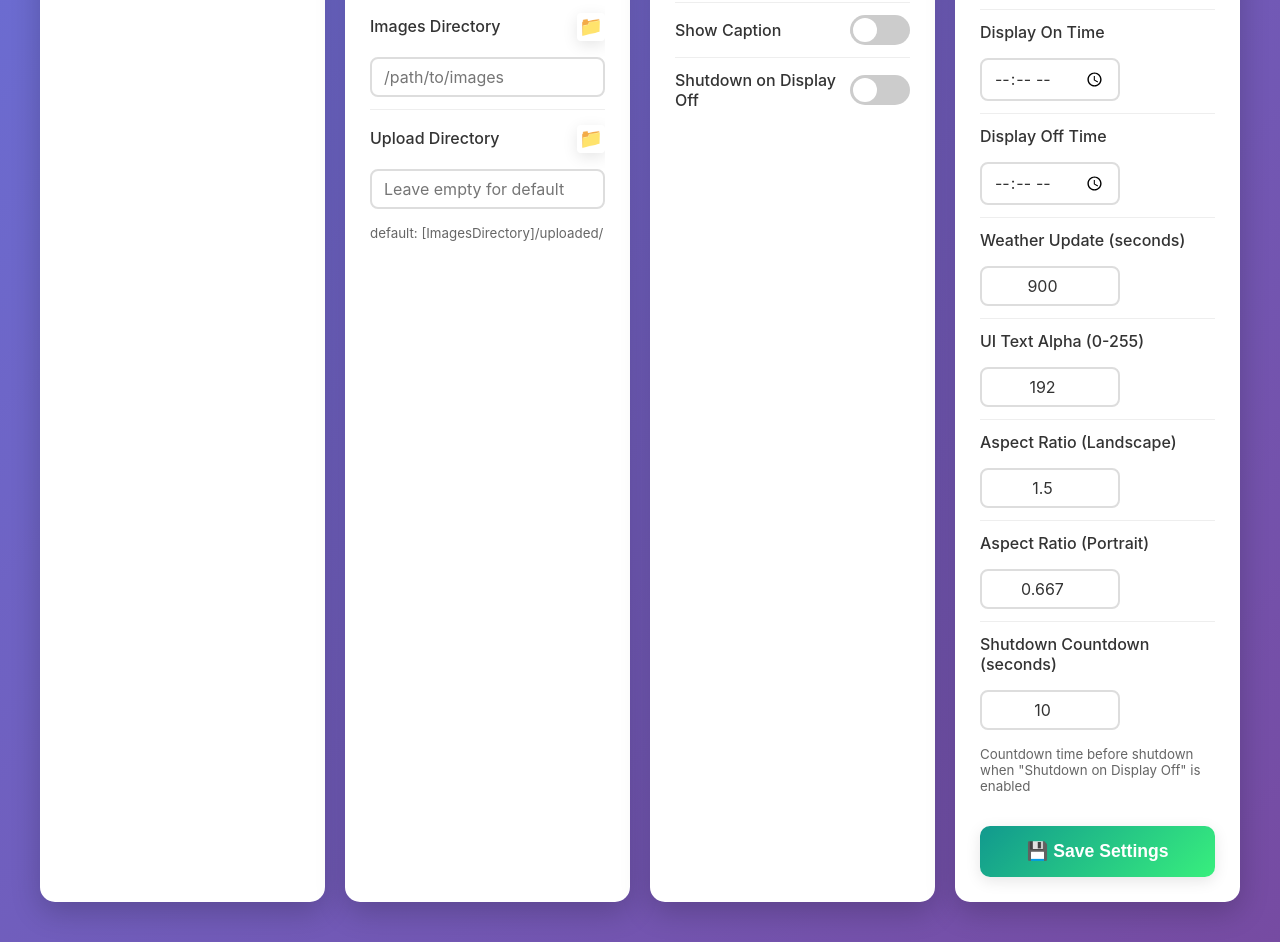
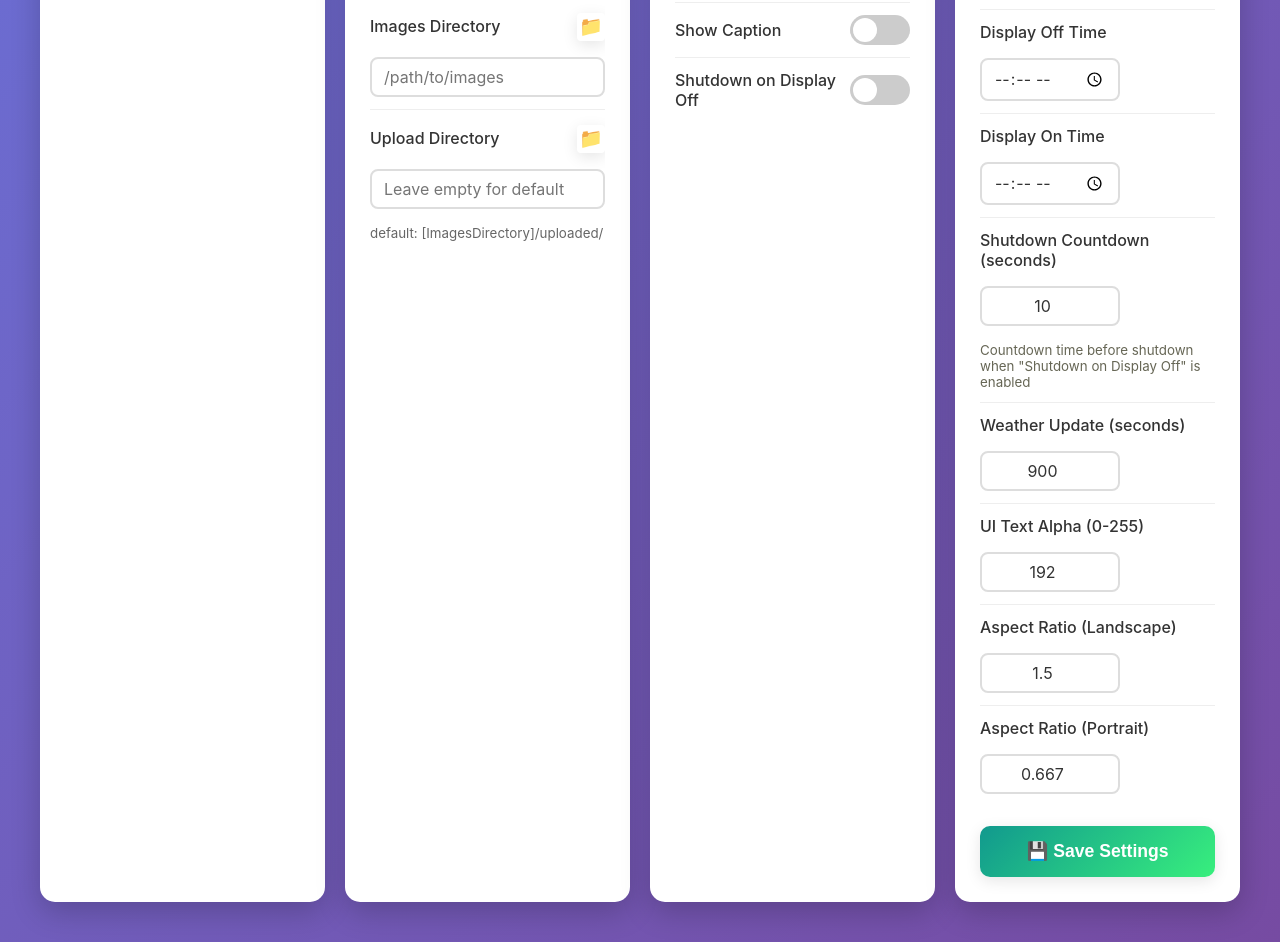
Before and after one commit to joshld/piGallery, a plain HTML site: page static/index.html in a window 1280 px wide. Shown: the part 1237-2179 px from the top of the page. Drawn offline with Linux system fonts and the light colour scheme; no server answers.

Commit message:
Moved shutdown countdown setting in web ui and display off time setting above display on time

```diff
--- a/static/index.html
+++ b/static/index.html
@@ -903,14 +903,21 @@
                                onchange="updateSetting('delay_seconds', this.value)">
                     </div>
                     <div class="setting-item">
+                        <label style="display: block; font-weight: 500; color: #333; margin-bottom: 8px;">Display Off Time</label>
+                        <input type="time" id="display-off-time" onchange="updateSetting('display_off_time', this.value)">
+                    </div>
+                    <div class="setting-item">
                         <label style="display: block; font-weight: 500; color: #333; margin-bottom: 8px;">Display On Time</label>
                         <input type="time" id="display-on-time"
                                onchange="updateSetting('display_on_time', this.value)">
                     </div>
                     <div class="setting-item">
-                        <label style="display: block; font-weight: 500; color: #333; margin-bottom: 8px;">Display Off Time</label>
-                        <input type="time" id="display-off-time"
-                               onchange="updateSetting('display_off_time', this.value)">
+                        <label style="display: block; font-weight: 500; color: #333; margin-bottom: 8px;">Shutdown Countdown (seconds)</label>
+                        <input type="number" id="shutdown-countdown" min="0" max="60" value="10"
+                               onchange="updateSetting('shutdown_countdown_seconds', this.value)">
+                        <small style="display: block; color: #665; margin-top: 8px;">
+                            Countdown time before shutdown when "Shutdown on Display Off" is enabled
+                        </small>
                     </div>
                     <div class="setting-item">
                         <label style="display: block; font-weight: 500; color: #333; margin-bottom: 8px;">Weather Update (seconds)</label>
@@ -931,14 +938,6 @@
                         <label style="display: block; font-weight: 500; color: #333; margin-bottom: 8px;">Aspect Ratio (Portrait)</label>
                         <input type="number" id="aspect-portrait" step="0.1" min="0.1" max="1.0" value="0.667"
                                onchange="updateSetting('aspect_ratio_portrait', this.value)">
-                    </div>
-                    <div class="setting-item">
-                        <label style="display: block; font-weight: 500; color: #333; margin-bottom: 8px;">Shutdown Countdown (seconds)</label>
-                        <input type="number" id="shutdown-countdown" min="1" max="60" value="10"
-                               onchange="updateSetting('shutdown_countdown_seconds', this.value)">
-                        <small style="display: block; color: #666; margin-top: 8px;">
-                            Countdown time before shutdown when "Shutdown on Display Off" is enabled
-                        </small>
                     </div>
                 </div>
                 <button class="btn-success btn-full" onclick="saveSettings()">💾 Save Settings</button>
```
